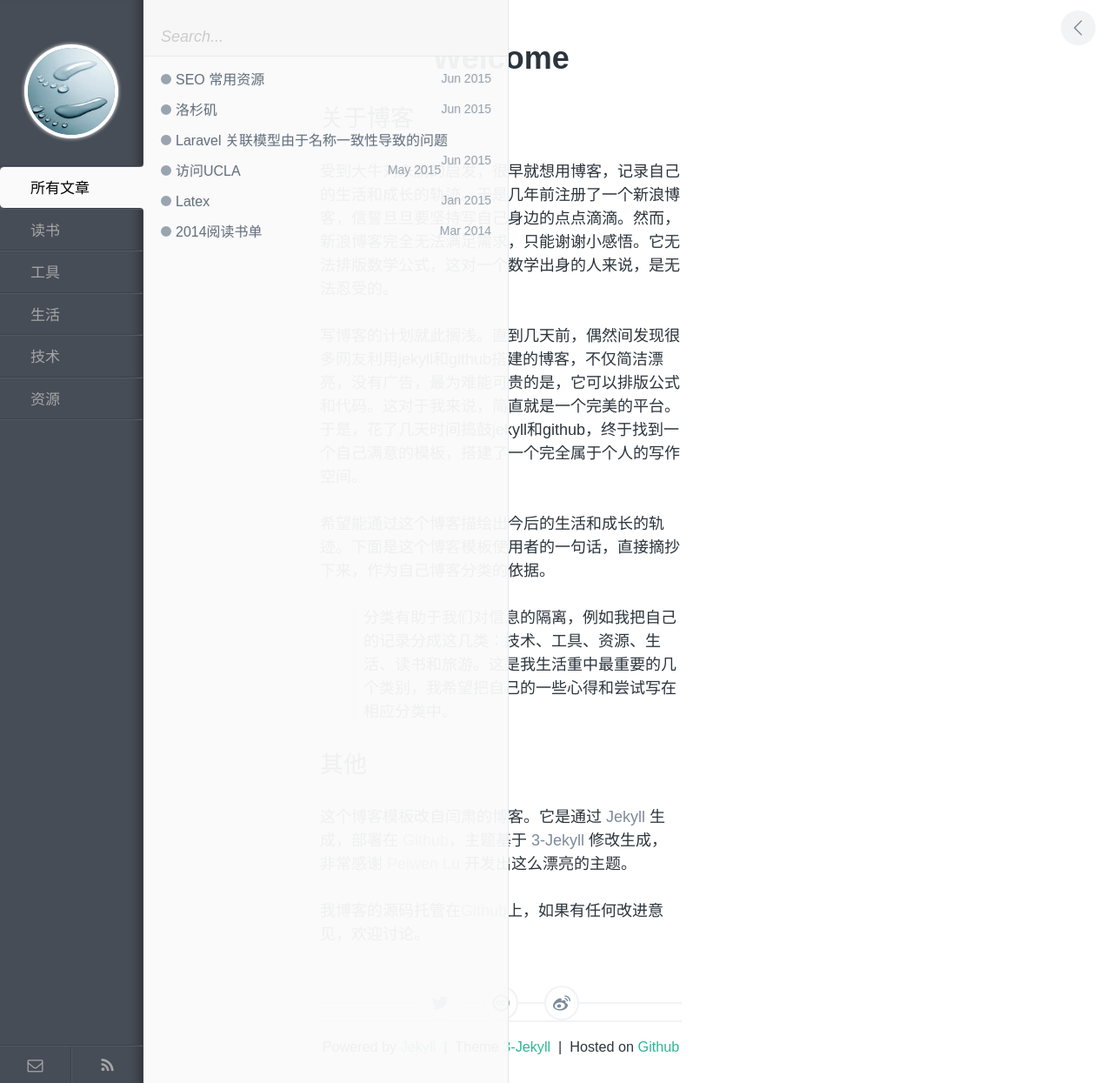
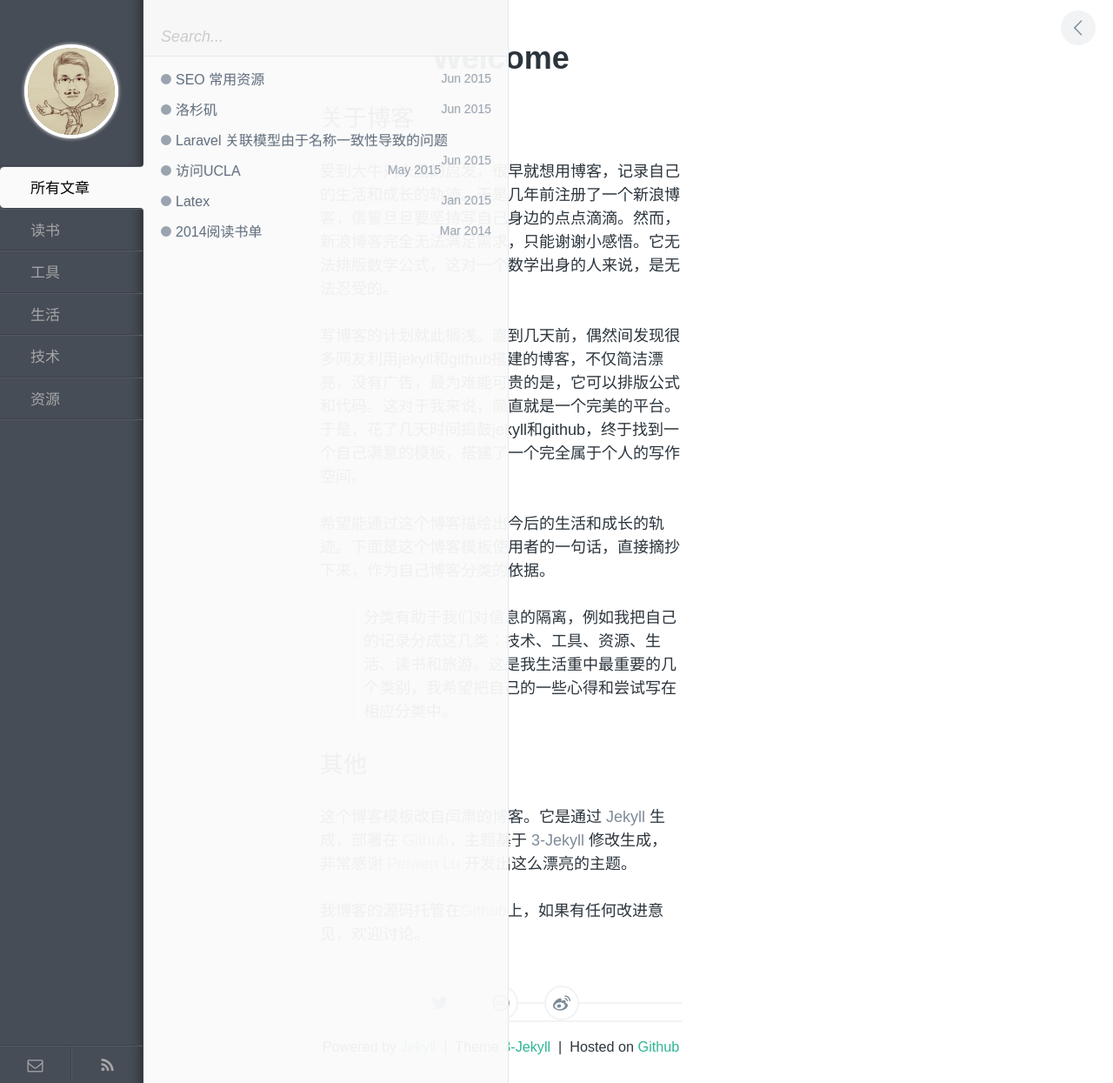
Before and after one commit to polyHong/polyHong.github.io, a Jekyll site: the page built from index.md, in a window 1280 px wide. Shown: the whole page at 87% size. Built offline with Jekyll 4.4.1, drawn with Linux system fonts in a browser that asks for light colours; Markdown is read by kramdown in place of the engine named in the settings.

Commit message:
modify logo

```diff
--- a/_config.yml
+++ b/_config.yml
@@ -16,7 +16,7 @@ url: http://polyhong.github.io
 rss_url: /pages/atom.xml
 
 # avatar头像及Favicon
-avatar: /assets/img/foot.jpg
+avatar: /assets/img/face.jpg
 favicon: /assets/img/boy.jpg
 
 # google analytics 设置
```
